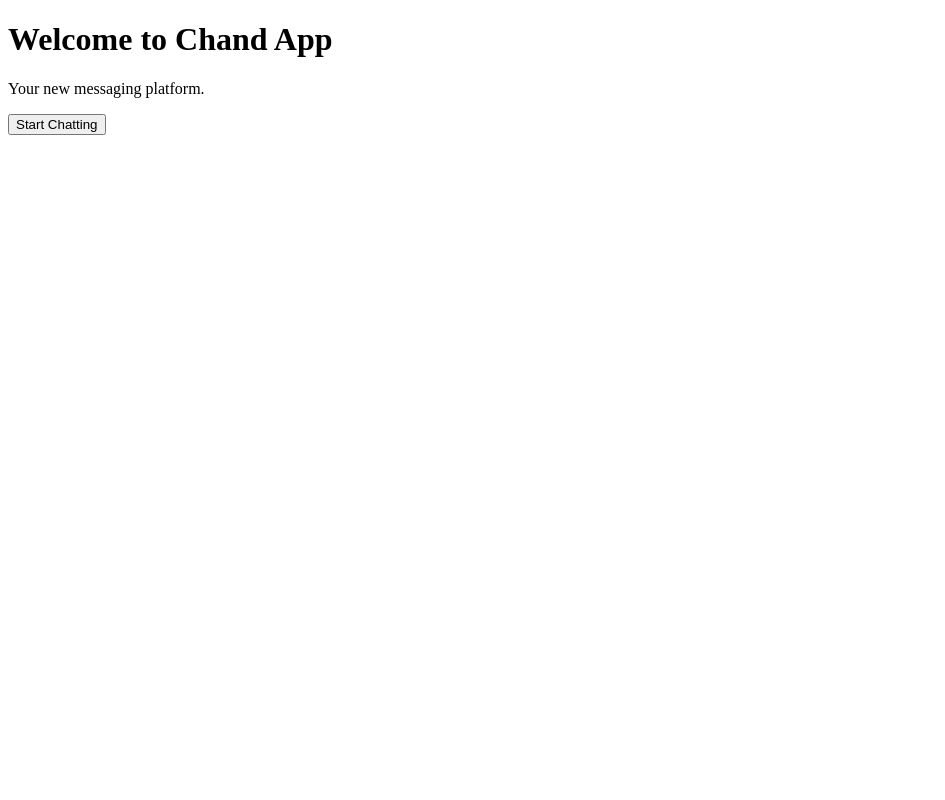
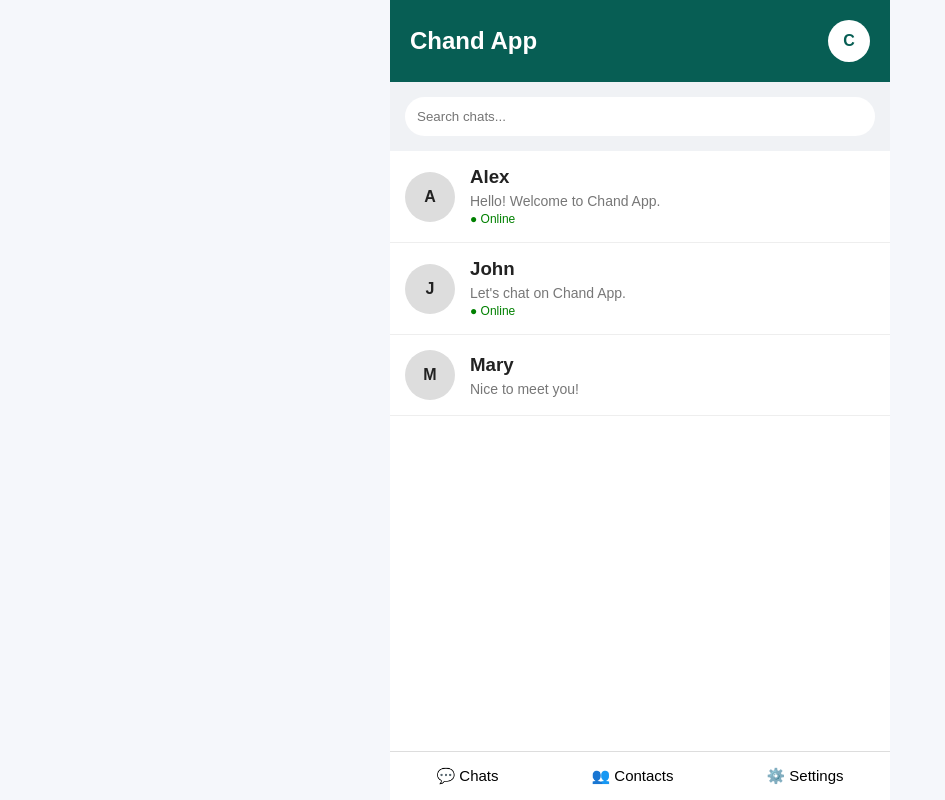
Before and after one commit to silverdaddy611-pixel/chandler-hosting32, a plain HTML site: page index.html in a window 1280 px wide. Shown: the whole page, without its empty margins (0-945 px from the left). Drawn offline with Linux system fonts and the light colour scheme.

Commit message:
Revamp index.html structure and styling

```diff
--- a/index.html
+++ b/index.html
@@ -4,11 +4,170 @@
   <meta charset="UTF-8">
   <meta name="viewport" content="width=device-width, initial-scale=1.0">
   <title>Chand App</title>
+
+  <style>
+    * {
+      box-sizing: border-box;
+      margin: 0;
+      padding: 0;
+      font-family: Arial, sans-serif;
+    }
+
+    body {
+      background: #f5f7fb;
+      color: #222;
+    }
+
+    .app {
+      max-width: 500px;
+      margin: auto;
+      min-height: 100vh;
+      background: white;
+    }
+
+    header {
+      background: #075e54;
+      color: white;
+      padding: 20px;
+      display: flex;
+      justify-content: space-between;
+      align-items: center;
+    }
+
+    header h1 {
+      font-size: 24px;
+    }
+
+    .profile {
+      width: 42px;
+      height: 42px;
+      background: white;
+      color: #075e54;
+      border-radius: 50%;
+      display: flex;
+      align-items: center;
+      justify-content: center;
+      font-weight: bold;
+    }
+
+    .search {
+      padding: 15px;
+      background: #f0f2f5;
+    }
+
+    .search input {
+      width: 100%;
+      padding: 12px;
+      border: none;
+      border-radius: 20px;
+      outline: none;
+    }
+
+    .chat {
+      display: flex;
+      align-items: center;
+      padding: 15px;
+      border-bottom: 1px solid #eee;
+      cursor: pointer;
+    }
+
+    .avatar {
+      width: 50px;
+      height: 50px;
+      background: #ddd;
+      border-radius: 50%;
+      display: flex;
+      align-items: center;
+      justify-content: center;
+      margin-right: 15px;
+      font-weight: bold;
+    }
+
+    .chat-info {
+      flex: 1;
+    }
+
+    .chat-info h3 {
+      margin-bottom: 5px;
+    }
+
+    .chat-info p {
+      color: #777;
+      font-size: 14px;
+    }
+
+    .online {
+      color: green;
+      font-size: 12px;
+    }
+
+    .bottom {
+      position: fixed;
+      bottom: 0;
+      width: 100%;
+      max-width: 500px;
+      background: white;
+      border-top: 1px solid #ddd;
+      display: flex;
+      justify-content: space-around;
+      padding: 15px 0;
+    }
+
+    .bottom button {
+      background: none;
+      border: none;
+      font-size: 15px;
+      cursor: pointer;
+    }
+  </style>
 </head>
+
 <body>
-  <h1>Welcome to Chand App</h1>
-  <p>Your new messaging platform.</p>
 
-  <button>Start Chatting</button>
+<div class="app">
+
+  <header>
+    <h1>Chand App</h1>
+    <div class="profile">C</div>
+  </header>
+
+  <div class="search">
+    <input type="text" placeholder="Search chats...">
+  </div>
+
+  <div class="chat">
+    <div class="avatar">A</div>
+    <div class="chat-info">
+      <h3>Alex</h3>
+      <p>Hello! Welcome to Chand App.</p>
+      <span class="online">● Online</span>
+    </div>
+  </div>
+
+  <div class="chat">
+    <div class="avatar">J</div>
+    <div class="chat-info">
+      <h3>John</h3>
+      <p>Let's chat on Chand App.</p>
+      <span class="online">● Online</span>
+    </div>
+  </div>
+
+  <div class="chat">
+    <div class="avatar">M</div>
+    <div class="chat-info">
+      <h3>Mary</h3>
+      <p>Nice to meet you!</p>
+    </div>
+  </div>
+
+  <div class="bottom">
+    <button>💬 Chats</button>
+    <button>👥 Contacts</button>
+    <button>⚙️ Settings</button>
+  </div>
+
+</div>
+
 </body>
 </html>
```
